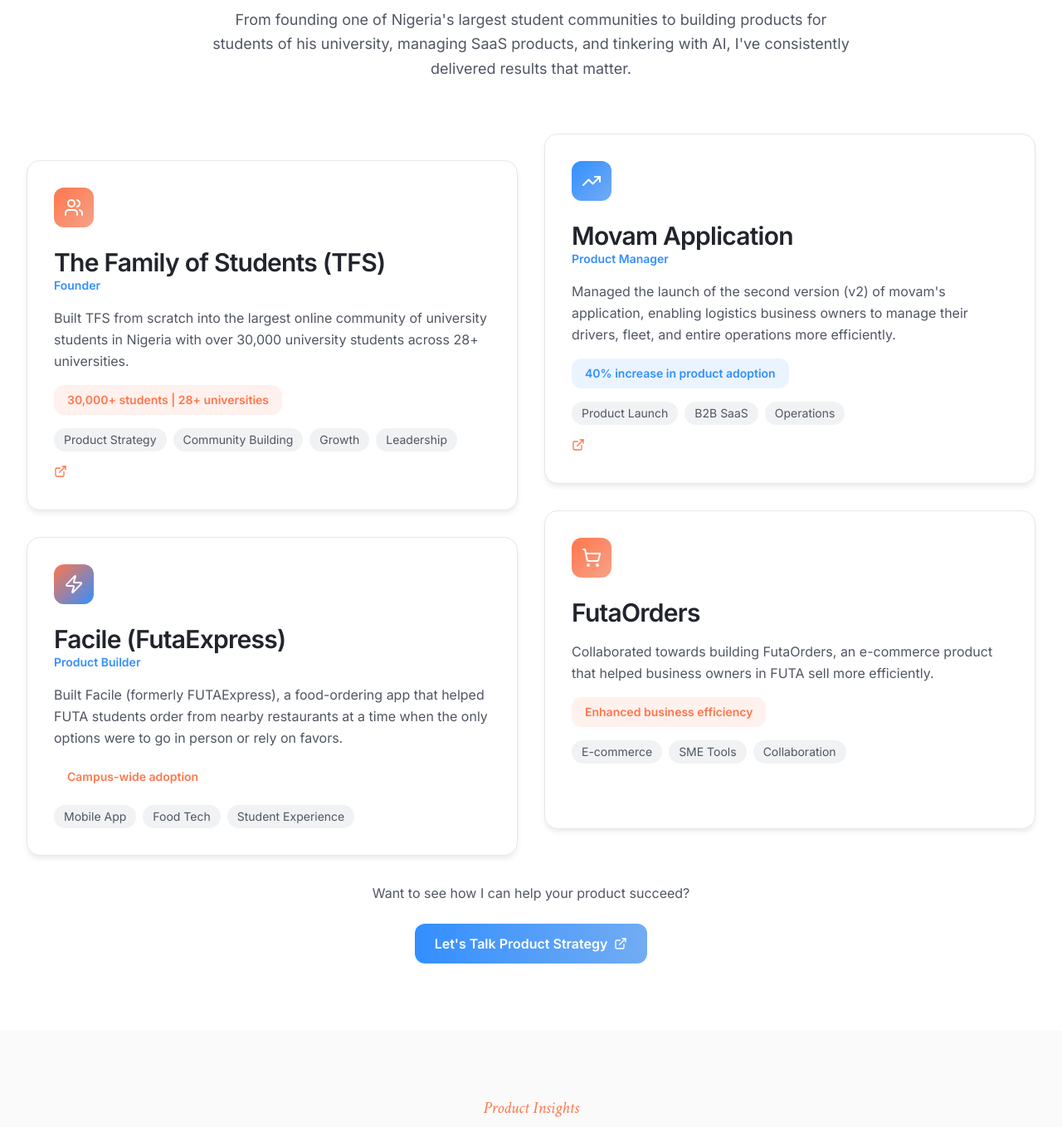
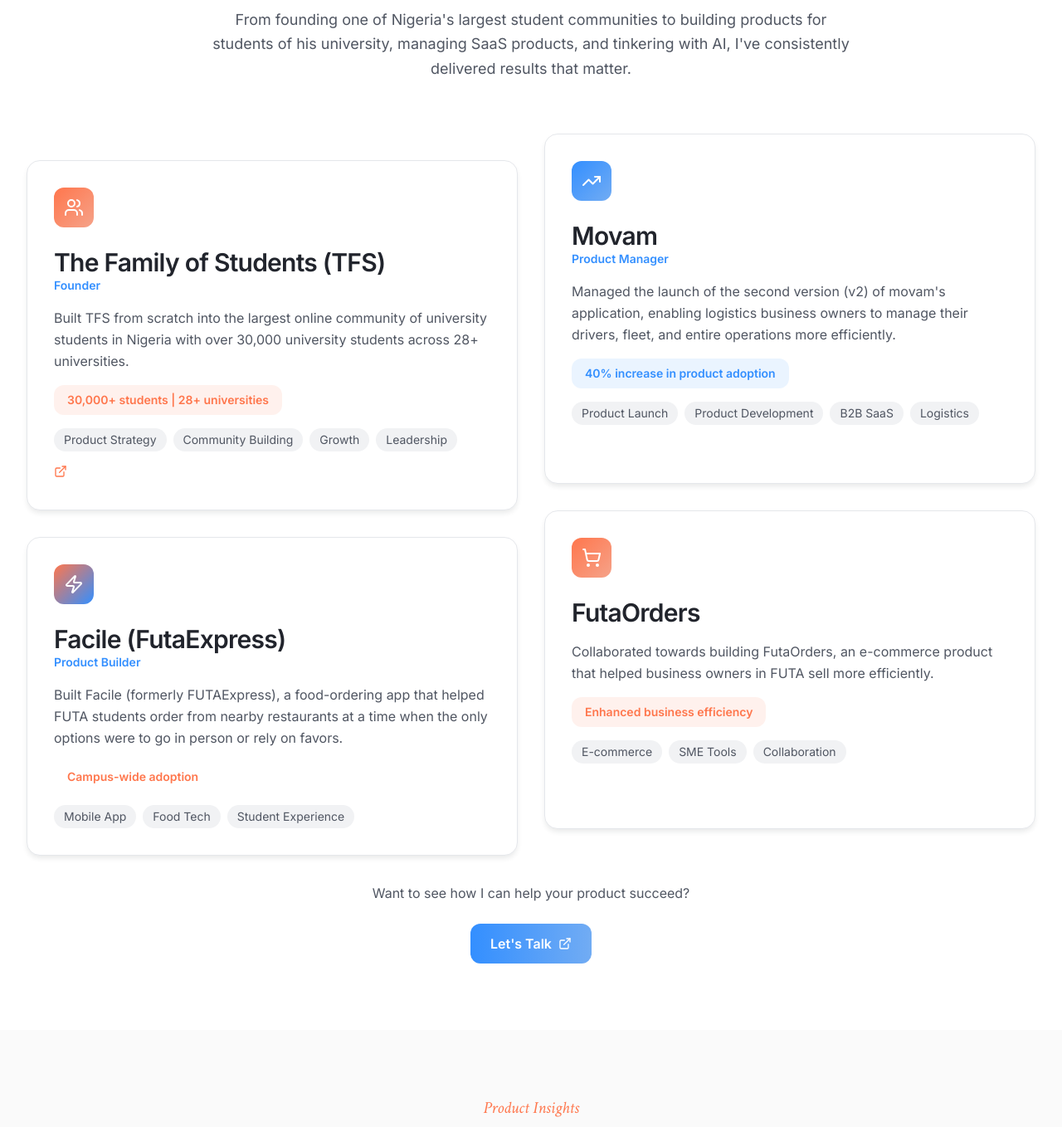
Before and after one commit to xcllntt/excellentpmportfolio-v2, a React (Vite) app: page / in a window 1280 px wide. Shown: the part 1136-2494 px from the top of the page at 83% size. Built offline with nearby package versions, Linux system fonts and the light colour scheme.

Commit message:
updates to work section

```diff
--- a/src/components/Work.tsx
+++ b/src/components/Work.tsx
@@ -11,13 +11,13 @@ const workExperience = [
     tags: ["Product Strategy", "Community Building", "Growth", "Leadership"]
   },
   {
-    title: "Movam Application",
+    title: "Movam",
     role: "Product Manager",
     description: "Managed the launch of the second version (v2) of movam's application, enabling logistics business owners to manage their drivers, fleet, and entire operations more efficiently.",
     icon: TrendingUp,
     color: "blue",
     stats: "40% increase in product adoption",
-    tags: ["Product Launch", "B2B SaaS", "Operations"]
+    tags: ["Product Launch", "Product Development", "B2B SaaS", "Logistics"]
   },
   {
     title: "Facile (FutaExpress)",
@@ -144,7 +144,7 @@ const Work = () => {
             href="#contact"
             className="btn-blue inline-flex items-center gap-2"
           >
-            Let's Talk Product Strategy
+            Let's Talk
             <ExternalLink className="w-4 h-4" />
           </a>
         </div>
```
